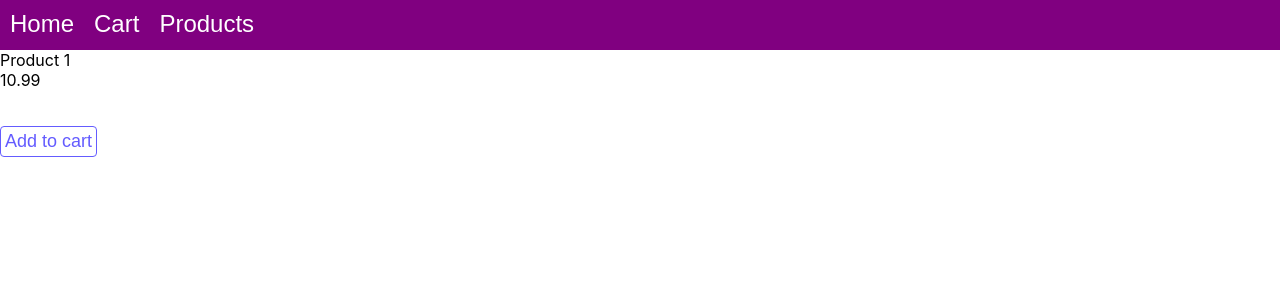
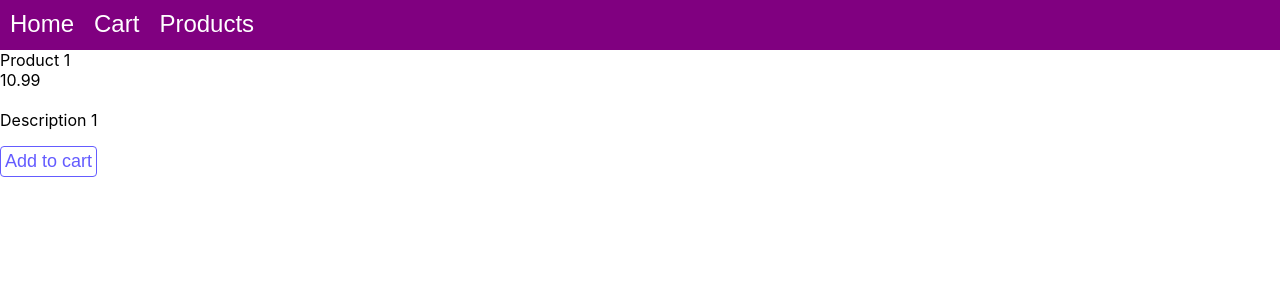
Before and after one commit to javatlacati/ecommerce-app, a React (Create React App) app: page /products/1 in a window 1280 px wide. Shown: the top 300 px of the page. Built offline with nearby package versions, Linux system fonts and the light colour scheme.

Commit message:
se crea tarjeta de producto

```diff
--- /dev/null
+++ b/src/components/ProductCard/ProductCard.lazy.tsx
@@ -0,0 +1,12 @@
+import React, {lazy, Suspense} from 'react';
+import {ProductCardProps} from "./ProductCard";
+
+const LazyProductCard = lazy(() => import('./ProductCard'));
+
+const ProductCard = (props: ProductCardProps) => (
+    <Suspense fallback={null}>
+        <LazyProductCard {...props} />
+    </Suspense>
+);
+
+export default ProductCard;
--- /dev/null
+++ b/src/components/ProductCard/ProductCard.tsx
@@ -0,0 +1,34 @@
+import React, {FC} from 'react';
+import {CleanButton} from "../AppStyle";
+import {Product} from "../../models/Product";
+import {addItem} from "../../redux/cartSlice";
+import {useDispatch} from "react-redux";
+import {Link} from "react-router-dom";
+
+
+export interface ProductCardProps {
+    product: Product,
+    withLink?: boolean
+}
+
+const ProductCard: FC<ProductCardProps> = ({product, withLink = false}) => {
+    const dispatch = useDispatch();
+    return (
+        <div data-testid="ProductCard">
+            {withLink ? <Link to={'/products/' + product.id}>{product.name}</Link> : product.name}
+            <br/>
+            {product.price}
+            <br/>
+            {product.image}
+            <br/>
+            {product.description}
+            <br/>
+            <CleanButton onClick={() => {
+                dispatch(addItem({productId: product.id, quantity: 1, price: product.price}));
+            }}>Add to cart
+            </CleanButton>
+        </div>
+    );
+};
+
+export default ProductCard;
--- a/src/components/ProductDetails/ProductDetails.tsx
+++ b/src/components/ProductDetails/ProductDetails.tsx
@@ -1,10 +1,9 @@
 import React, {FC} from 'react';
 import {useParams} from "react-router-dom";
-import {useDispatch, useSelector} from "react-redux";
+import {useSelector} from "react-redux";
 import {RootState} from "../../redux/store";
-import {CleanButton} from "../AppStyle";
-import {cartSlice} from "../../redux/cartSlice";
 import HeaderMenu from "../HeaderMenu/HeaderMenu.lazy";
+import ProductCard from "../ProductCard/ProductCard.lazy";
 
 interface ProductDetailsProps {
 }
@@ -13,23 +12,11 @@ const ProductDetails: FC<ProductDetailsProps> = () => {
     const {productId} = useParams();
     const products = useSelector((state: RootState) => state.products);
     const product = products.find((p) => p.id === parseInt(productId || '-1'));
-    const dispatch = useDispatch();
-    const {addItem, decreaseItemQuantity} = cartSlice.actions;
-    // Show product images, description, price, and an add-to-cart button
-    // Use state to manage the product data
+
     return (
         <div data-testid="ProductDetails">
             <HeaderMenu/>
-            {product && product.name}
-            <br/>
-            {product && product.price}
-            <br/>
-            {product && product.image}
-            <br/>
-            {product && <CleanButton onClick={() => {
-                dispatch(addItem({productId: product.id, quantity: 1, price: product.price}));
-            }}>Add to cart
-            </CleanButton>}
+            {product && <ProductCard product={product}/>}
         </div>
     );
 };
--- a/src/components/ProductListing/ProductListing.tsx
+++ b/src/components/ProductListing/ProductListing.tsx
@@ -20,7 +20,9 @@ const ProductListing: FC<ProductListingProps> = () => {
             <HeaderMenu/>
             Product Catalog
             {products && products.map((product) => {
-                return (<div key={product.id}><Link to={'/products/' + product.id}>{product.name}</Link></div>)
+                return (
+                    <div key={product.id}><Link to={'/products/' + product.id}>{product.name}</Link></div>
+                )
             })}
         </div>
     );
```
Also changed, not shown: 1 other file (tests, documents, lock files or other folders).
